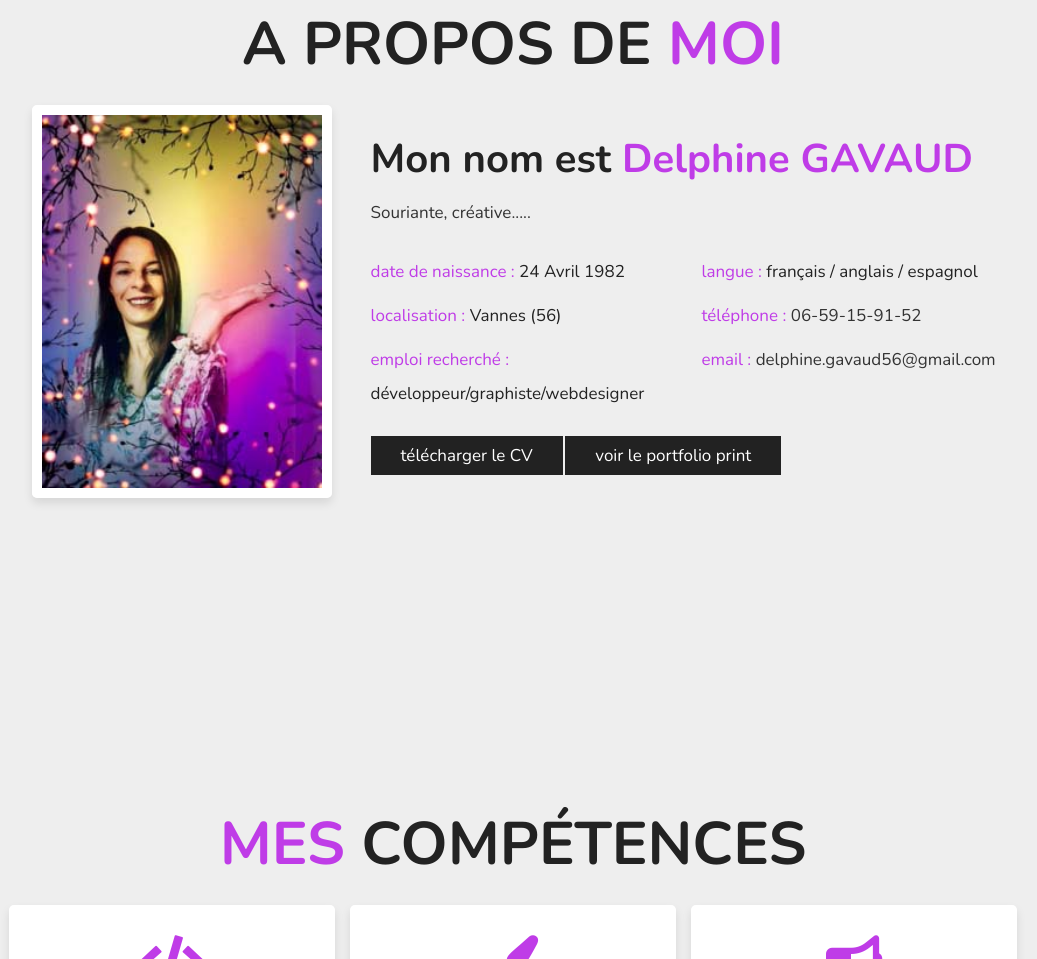
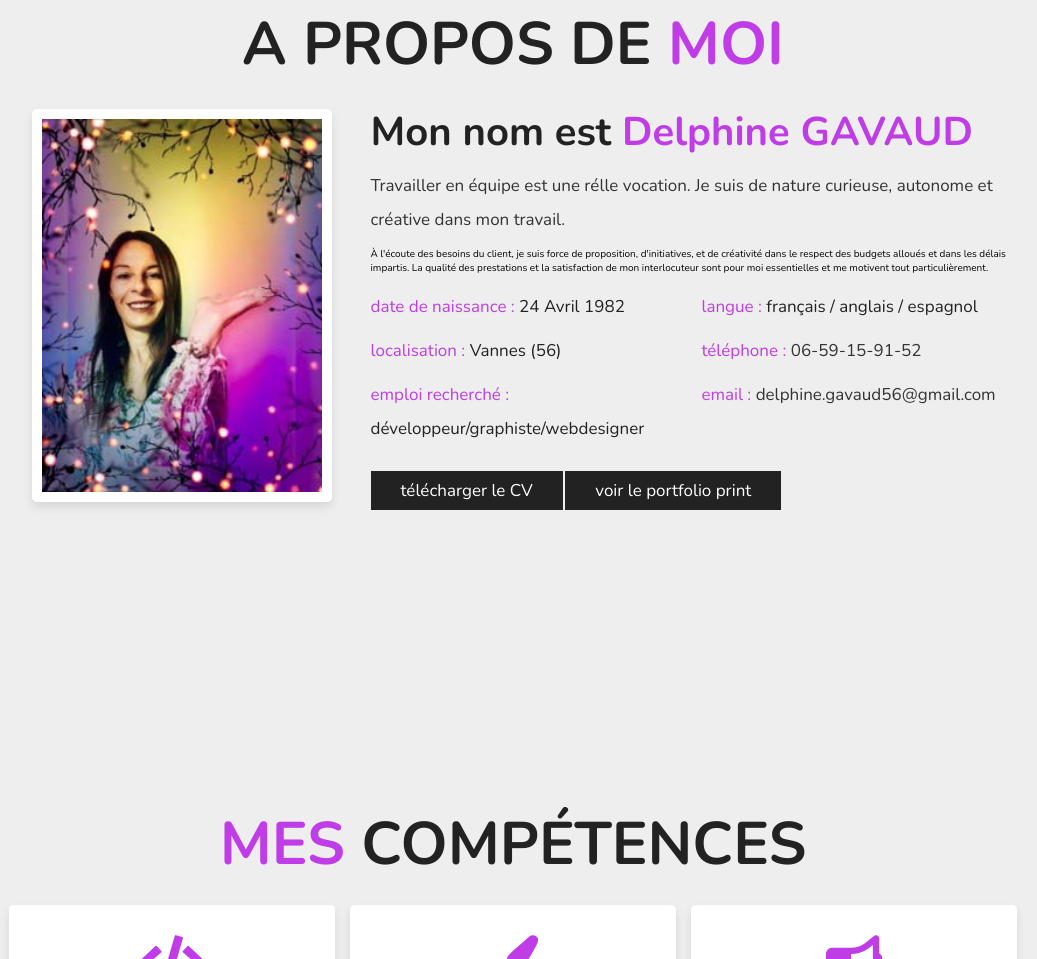
Before and after one commit to delphine5656/book, a plain HTML site: page index.html in a window 1280 px wide. Shown: the part 817-1776 px from the top of the page, without its empty margins (102-1139 px from the left). Drawn offline with nearby package versions, Linux system fonts and the light colour scheme; files that its build step writes are made by us from their sources; a script that the page names is missing.

Commit message:
Update index.html
add description on my profil

```diff
--- a/index.html
+++ b/index.html
@@ -65,7 +65,8 @@
 
         <div class="content">
             <h3> Mon nom est <span> Delphine GAVAUD </span> </h3>
-            <p class="info">Souriante, créative.....</p>
+            <p class="info">Travailler en équipe est une rélle vocation. Je suis de nature curieuse, autonome et créative dans mon travail.</p>
+            <p> À l'écoute des besoins du client, je suis force de proposition, d'initiatives, et de créativité dans le respect des budgets alloués et dans les délais impartis. La qualité des prestations et la satisfaction de mon interlocuteur sont pour moi essentielles et me motivent tout particulièrement.</p>
             <div class="box-container">
                 <div class="box">
                     <p><span>date de naissance : </span>24 Avril 1982</p>
```
